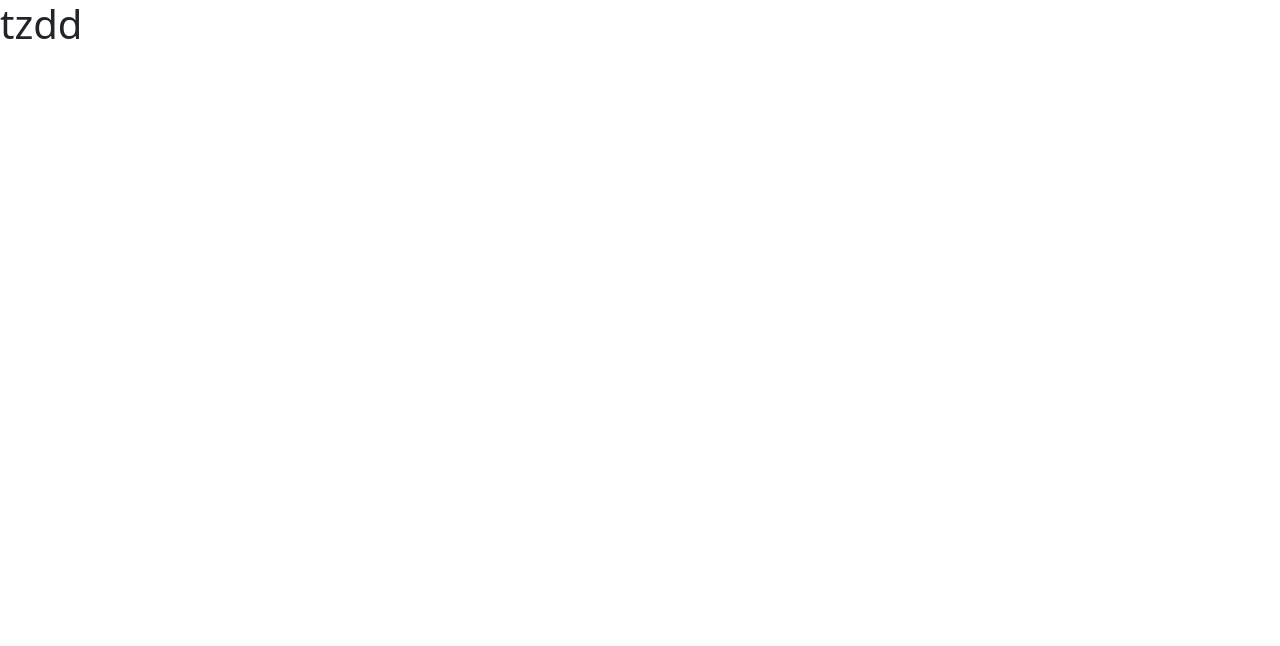
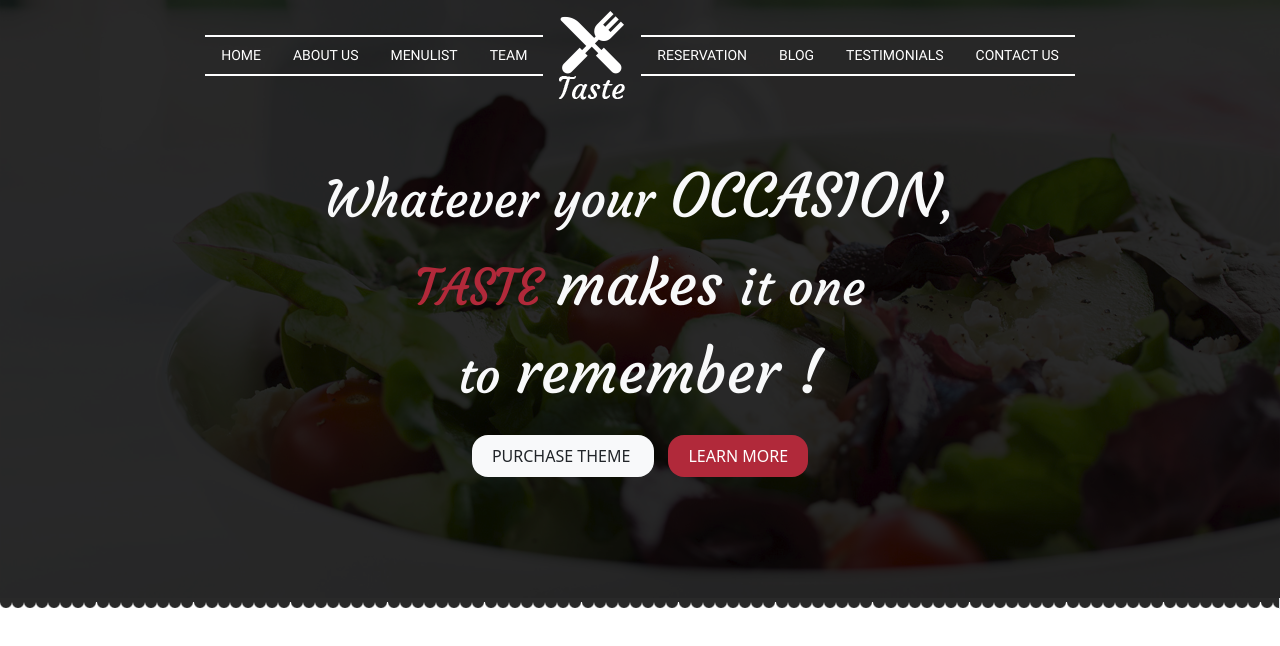
Before and after one commit to O-Abdessamad/Projet_Final-HTML-SCSS-Bootstrap, a website: page index.html in a window 1280 px wide. Drawn offline with nearby package versions, Linux system fonts and the light colour scheme.

Commit message:
fin header

```diff
--- a/index.html
+++ b/index.html
@@ -10,7 +10,81 @@
 </head>
 
 <body>
-    <h1>tzdd</h1>
+    <!-------------- header ----------------->
+    <header class="p-10  text-center">
+        <!-- ---------- nav --------- -->
+        <nav
+            class="d-flex flex-column flex-md-row justify-content-center align-items-center gap-10 gap-md-15  font-roboto">
+            <ul class="nav justify-content-center">
+                <li class="nav-item">
+                    <a class="nav-link text-white active" href="#">HOME</a>
+                </li>
+                <li>
+                    <a class="nav-link text-white " href="#">ABOUT US</a>
+                </li>
+                <li>
+                    <a class="nav-link text-white" href="#">MENULIST</a>
+                </li>
+                <li>
+                    <a class="nav-link text-white " href="#">TEAM</a>
+                </li>
+            </ul>
+
+            <div>
+                <img src="./public/images/logo.png" alt="">
+
+            </div>
+
+            <ul class="nav justify-content-center">
+                <li class="nav-item">
+                    <a class="nav-link text-white active" href="#">RESERVATION</a>
+                </li>
+                <li>
+                    <a class="nav-link text-white " href="#">BLOG</a>
+                </li>
+                <li>
+                    <a class="nav-link text-white" href="#">TESTIMONIALS</a>
+                </li>
+                <li>
+                    <a class="nav-link text-white" href="#">CONTACT US</a>
+                </li>
+            </ul>
+
+        </nav>
+        <!-- ---------- end nav --------- -->
+
+        <!-- ---------- titre --------- -->
+        <div class="texte text-light d-flex flex-column align-items-center justify-content-center mt-30 mb-30 pt-30 pb-30 ">
+            <h1 class="font-titre mb-20">
+                <p>Whatever your <span class="grand">OCCASION</span>,</p>
+                <p><span class="text-coleur-titre">TASTE</span> <span
+                    class="grand"> makes </span> it one</p>
+                    <p>to <span class="grand">remember !</span></p>
+            </h1>
+            <div class="botone pb-30 mb-30 ">
+                <a class="text-decoration-none bg-light text-dark pt-10 pb-10 ps-20 pe-20 rounded-4 me-7" href="#"> PURCHASE THEME </a>
+                <a class="text-decoration-none bg-coleur-titre text-white pt-10 pb-10 ps-20 pe-20 rounded-4 ms-7" href="#"> LEARN MORE </a>
+            </div>
+        </div>
+        <!-- ---------- end titre --------- -->
+    </header>
+    <div class="border-end">
+
+    </div>
+
+
+<!-------------- end header ----------------->
+<!-------------- main ----------------->
+    <main>
+
+
+    </main>
+
+<!-------------- end main ----------------->
+
+
+
+
 
 
 
```
